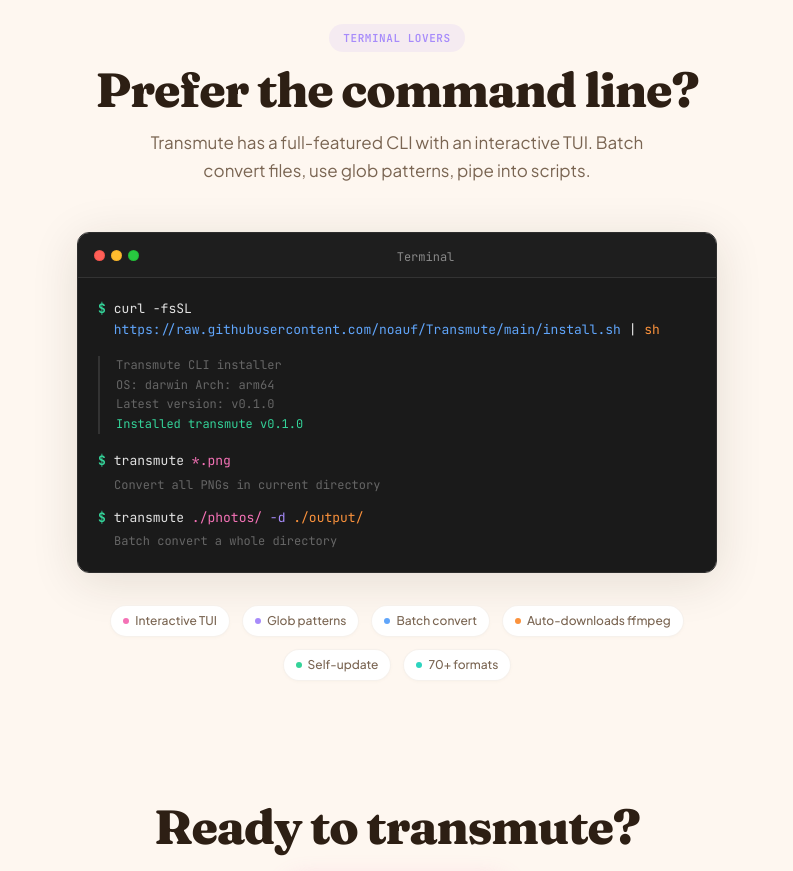
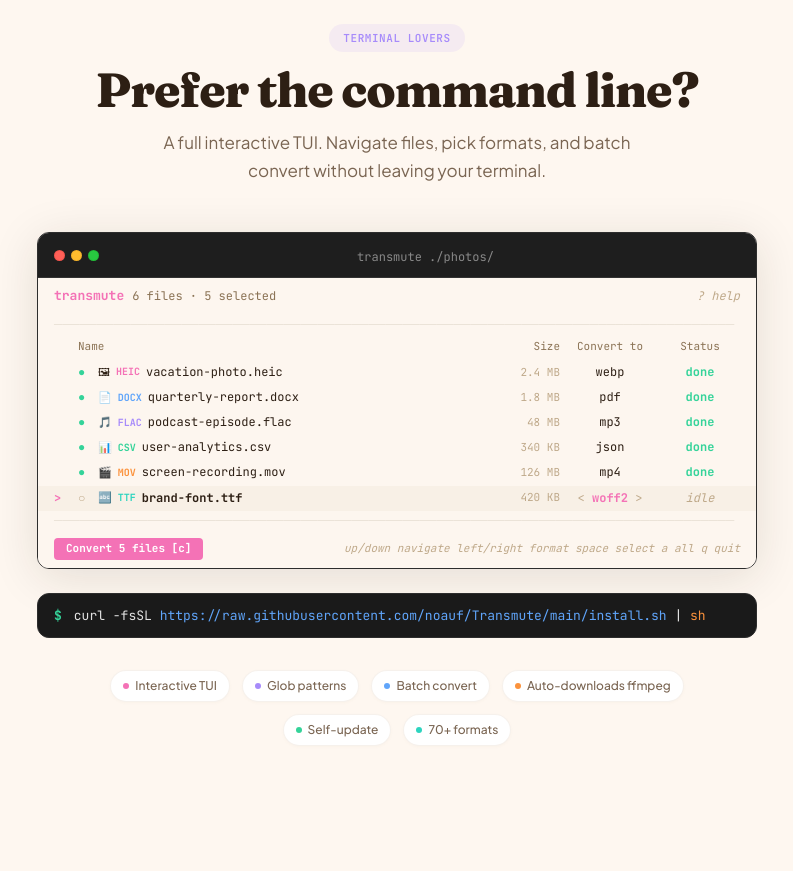
Before and after one commit to noauf/Transmute, a Next.js app: page / in a window 1280 px wide. Shown: the part 2940-3811 px from the top of the page, without its empty margins (243-1036 px from the left). Built offline with nearby package versions, Linux system fonts and the light colour scheme.

Commit message:
fix: install.sh falls back to ~/.local/bin with PATH hint, redesign terminal section as interactive TUI simulation

```diff
--- a/src/app/page.tsx
+++ b/src/app/page.tsx
@@ -585,6 +585,138 @@
   );
 }
 
+/* ─── TUI File Rows (simulated Bubble Tea interface) ─── */
+
+const tuiFiles = [
+  { icon: '\u{1F5BC}', name: 'vacation-photo.heic', ext: 'HEIC', size: '2.4 MB', target: 'webp', category: '#f472b6', selected: true },
+  { icon: '\u{1F4C4}', name: 'quarterly-report.docx', ext: 'DOCX', size: '1.8 MB', target: 'pdf', category: '#60a5fa', selected: true },
+  { icon: '\u{1F3B5}', name: 'podcast-episode.flac', ext: 'FLAC', size: '48 MB', target: 'mp3', category: '#a78bfa', selected: true },
+  { icon: '\u{1F4CA}', name: 'user-analytics.csv', ext: 'CSV', size: '340 KB', target: 'json', category: '#34d399', selected: true },
+  { icon: '\u{1F3AC}', name: 'screen-recording.mov', ext: 'MOV', size: '126 MB', target: 'mp4', category: '#fb923c', selected: true },
+  { icon: '\u{1F524}', name: 'brand-font.ttf', ext: 'TTF', size: '420 KB', target: 'woff2', category: '#2dd4bf', selected: false },
+];
+
+type TUIStatus = 'idle' | 'converting' | 'done';
+
+function TUIFileRows() {
+  const [cursorIdx, setCursorIdx] = useState(0);
+  const [statuses, setStatuses] = useState<TUIStatus[]>(Array(tuiFiles.length).fill('idle'));
+  const cycleRef = useRef(0);
+
+  useEffect(() => {
+    // Animate: cycle cursor down, then run a conversion animation, then reset
+    const cycle = () => {
+      const thisCycle = ++cycleRef.current;
+
+      // Phase 1: Cursor moves down the list
+      tuiFiles.forEach((_, i) => {
+        setTimeout(() => {
+          if (cycleRef.current !== thisCycle) return;
+          setCursorIdx(i);
+        }, i * 400);
+      });
+
+      // Phase 2: Start conversion sequence after cursor finishes
+      const convStart = tuiFiles.length * 400 + 600;
+      tuiFiles.forEach((f, i) => {
+        if (!f.selected) return;
+        setTimeout(() => {
+          if (cycleRef.current !== thisCycle) return;
+          setStatuses(prev => { const n = [...prev]; n[i] = 'converting'; return n; });
+        }, convStart + i * 500);
+        setTimeout(() => {
+          if (cycleRef.current !== thisCycle) return;
+          setStatuses(prev => { const n = [...prev]; n[i] = 'done'; return n; });
+        }, convStart + i * 500 + 800);
+      });
+
+      // Phase 3: Reset after all done
+      const totalTime = convStart + tuiFiles.length * 500 + 2500;
+      setTimeout(() => {
+        if (cycleRef.current !== thisCycle) return;
+        setStatuses(Array(tuiFiles.length).fill('idle'));
+        setCursorIdx(0);
+        cycle();
+      }, totalTime);
+    };
+
+    cycle();
+    return () => { cycleRef.current++; };
+  }, []);
+
+  return (
+    <div>
+      {tuiFiles.map((f, i) => {
+        const isCursor = i === cursorIdx;
+        const status = statuses[i];
+        return (
+          <div
+            key={f.name}
+            className="flex items-center px-4 py-[3px] transition-colors duration-150"
+            style={{ background: isCursor ? '#f8f0e6' : 'transparent' }}
+          >
+            {/* Cursor + checkbox */}
+            <div className="w-6 flex-shrink-0 text-[12px]">
+              {isCursor ? (
+                <span className="text-[#f472b6] font-bold">{'>'}</span>
+              ) : (
+                <span>{' '}</span>
+              )}
+            </div>
+            <div className="w-4 flex-shrink-0 text-[12px]">
+              {f.selected ? (
+                <span className="text-[#34d399]">{'\u25CF'}</span>
+              ) : (
+                <span className="text-[#bfa98a]">{'\u25CB'}</span>
+              )}
+            </div>
+
+            {/* Icon + ext badge + name */}
+            <div className="flex-1 flex items-center gap-1.5 min-w-0 pl-1">
+              <span className="text-[11px]">{f.icon}</span>
+              <span className="font-bold text-[10px]" style={{ color: f.category }}>{f.ext}</span>
+              <span className={`text-[12px] truncate ${isCursor ? 'font-bold text-[#2d1f14]' : 'text-[#2d1f14]'}`}>
+                {f.name}
+              </span>
+            </div>
+
+            {/* Size */}
+            <div className="w-[72px] text-right text-[#bfa98a] text-[11px] flex-shrink-0 hidden sm:block">
+              {f.size}
+            </div>
+
+            {/* Format selector */}
+            <div className="w-[100px] text-center flex-shrink-0">
+              {isCursor ? (
+                <span>
+                  <span className="text-[#bfa98a]">{'< '}</span>
+                  <span className="text-[#f472b6] font-bold">{f.target}</span>
+                  <span className="text-[#bfa98a]">{' >'}</span>
+                </span>
+              ) : (
+                <span className="text-[#2d1f14]">{f.target}</span>
+              )}
+            </div>
+
+            {/* Status */}
+            <div className="w-[80px] text-center flex-shrink-0">
+              {status === 'idle' && (
+                <span className="text-[#bfa98a] italic">idle</span>
+              )}
+              {status === 'converting' && (
+                <span className="text-[#f472b6] font-bold animate-pulse">converting...</span>
+              )}
+              {status === 'done' && (
+                <span className="text-[#34d399] font-bold">done</span>
+              )}
+            </div>
+          </div>
+        );
+      })}
+    </div>
+  );
+}
+
 /* ─── Main Page ─── */
 
 export default function LandingPage() {
@@ -963,12 +1095,12 @@
             Prefer the command line?
           </h2>
           <p className="text-[17px] text-text-mid leading-relaxed max-w-[520px]">
-            Transmute has a full-featured CLI with an interactive TUI. Batch convert files, use glob patterns, pipe into scripts.
+            A full interactive TUI. Navigate files, pick formats, and batch convert without leaving your terminal.
           </p>
         </motion.div>
 
         <motion.div
-          className="w-full max-w-[640px]"
+          className="w-full max-w-[720px]"
           initial={{ opacity: 0, y: 24 }}
           whileInView={{ opacity: 1, y: 0 }}
           viewport={{ once: true, margin: '-60px' }}
@@ -984,40 +1116,58 @@
                 <div className="w-[11px] h-[11px] rounded-full bg-[#28c840] border border-[#1aab29]/40" />
               </div>
               <div className="flex-1 text-center">
-                <span className="text-[12px] font-mono text-[#888]">Terminal</span>
+                <span className="text-[12px] font-mono text-[#888]">transmute ./photos/</span>
               </div>
             </div>
 
-            {/* Terminal body */}
-            <div className="bg-[#1a1a1a] px-5 py-5 font-mono text-[13px] leading-relaxed">
-              {/* Install command */}
-              <div className="flex items-start gap-2 mb-4">
-                <span className="text-[#34d399] select-none font-bold">$</span>
-                <div>
-                  <span className="text-[#e2e2e2]">curl -fsSL </span>
-                  <span className="text-[#60a5fa]">https://raw.githubusercontent.com/noauf/Transmute/main/install.sh</span>
-                  <span className="text-[#e2e2e2]"> | </span>
-                  <span className="text-[#fb923c]">sh</span>
+            {/* TUI body — simulated Bubble Tea interface with cream bg */}
+            <div className="bg-[#fdf6ef] font-mono text-[12px] leading-[1.6] select-none">
+              {/* TUI title bar */}
+              <div className="flex items-center justify-between px-4 py-2">
+                <div className="flex items-center gap-2">
+                  <span className="text-[#f472b6] font-bold text-[13px]">transmute</span>
+                  <span className="text-[#8b7355]">6 files {'\u00B7'} 5 selected</span>
                 </div>
+                <span className="text-[#bfa98a] italic">? help</span>
               </div>
-              {/* Simulated output */}
-              <div className="text-[#666] text-[12px] mb-4 pl-4 border-l-2 border-[#333]">
-                <div>Transmute CLI installer</div>
-                <div>  OS: darwin  Arch: arm64</div>
-                <div>  Latest version: v0.1.0</div>
-                <div className="text-[#34d399]">  Installed transmute v0.1.0</div>
+
+              {/* Divider */}
+              <div className="px-4 text-[#e8e0d4]">{'\u2500'.repeat(80)}</div>
+
+              {/* Column header */}
+              <div className="flex items-center px-4 py-1 text-[11px] text-[#8b7355]">
+                <div className="flex-1 pl-6">Name</div>
+                <div className="w-[72px] text-right hidden sm:block">Size</div>
+                <div className="w-[100px] text-center">Convert to</div>
+                <div className="w-[80px] text-center">Status</div>
               </div>
-              {/* Usage examples */}
-              <div className="flex items-start gap-2 mb-1">
-                <span className="text-[#34d399] select-none font-bold">$</span>
-                <span className="text-[#e2e2e2]">transmute <span className="text-[#f472b6]">*.png</span></span>
+
+              {/* File rows */}
+              <TUIFileRows />
+
+              {/* Divider */}
+              <div className="px-4 text-[#e8e0d4]">{'\u2500'.repeat(80)}</div>
+
+              {/* Bottom bar */}
+              <div className="flex items-center justify-between px-4 py-2">
+                <span className="bg-[#f472b6] text-white font-bold text-[11px] px-3 py-0.5 rounded">
+                  Convert 5 files [c]
+                </span>
+                <span className="text-[#bfa98a] italic text-[11px] hidden sm:inline">
+                  up/down navigate  left/right format  space select  a all  q quit
+                </span>
+                <span className="text-[#bfa98a] italic text-[11px] sm:hidden">
+                  {'\u2191\u2193'} nav  {'\u2190\u2192'} fmt  spc sel  q quit
+                </span>
               </div>
-              <div className="text-[#666] text-[12px] mb-3 pl-4">Convert all PNGs in current directory</div>
-              <div className="flex items-start gap-2 mb-1">
-                <span className="text-[#34d399] select-none font-bold">$</span>
-                <span className="text-[#e2e2e2]">transmute <span className="text-[#f472b6]">./photos/</span> <span className="text-[#a78bfa]">-d</span> <span className="text-[#fb923c]">./output/</span></span>
-              </div>
-              <div className="text-[#666] text-[12px] pl-4">Batch convert a whole directory</div>
+            </div>
+          </div>
+
+          {/* Install command below the TUI */}
+          <div className="mt-6 rounded-xl overflow-hidden border border-[#2d2d2d] bg-[#1a1a1a]">
+            <div className="flex items-center gap-3 px-4 py-3 font-mono text-[13px]">
+              <span className="text-[#34d399] select-none font-bold">$</span>
+              <span className="text-[#e2e2e2] break-all">curl -fsSL <span className="text-[#60a5fa]">https://raw.githubusercontent.com/noauf/Transmute/main/install.sh</span> | <span className="text-[#fb923c]">sh</span></span>
             </div>
           </div>
         </motion.div>
```
Also changed, not shown: 1 other file (tests, documents, lock files or other folders).
